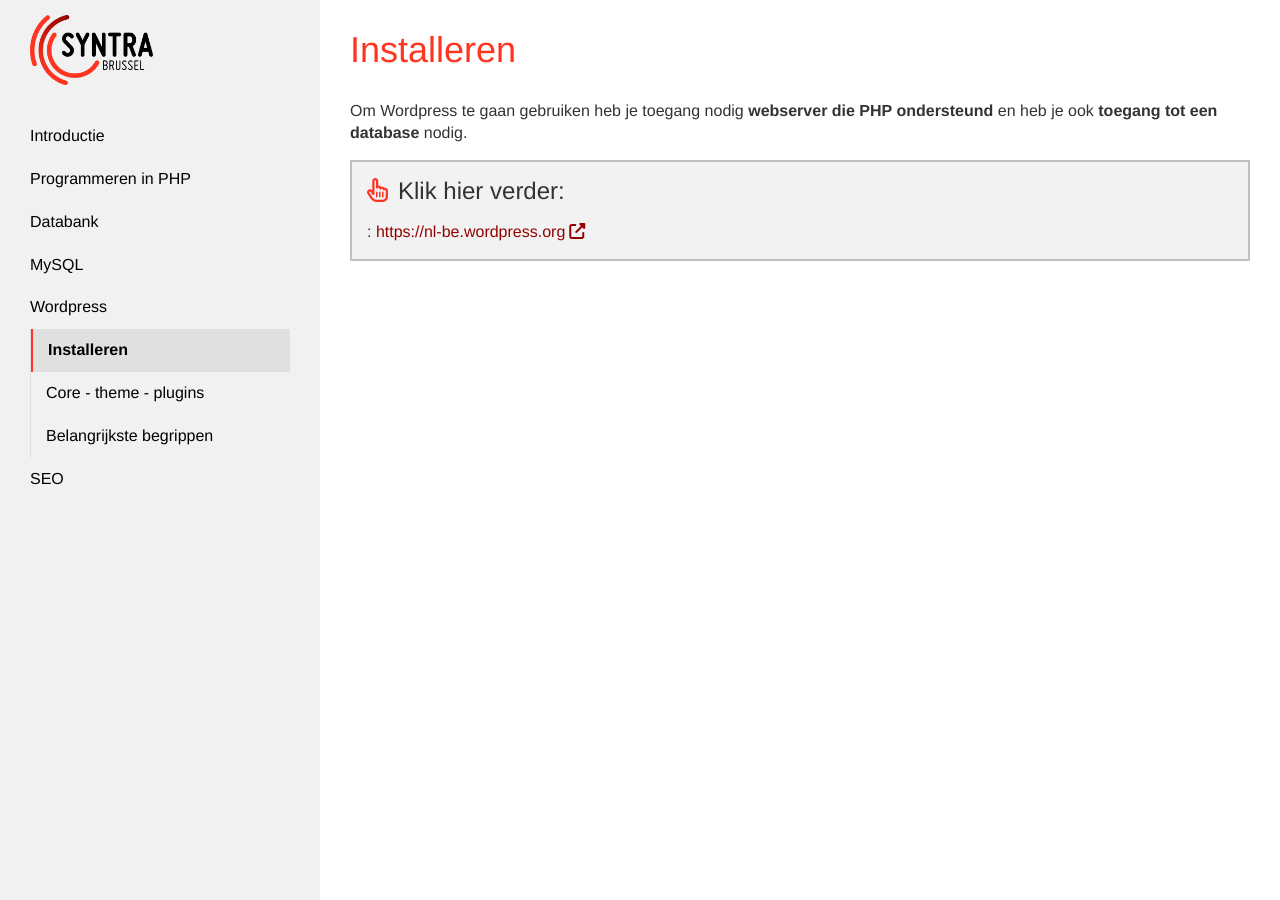
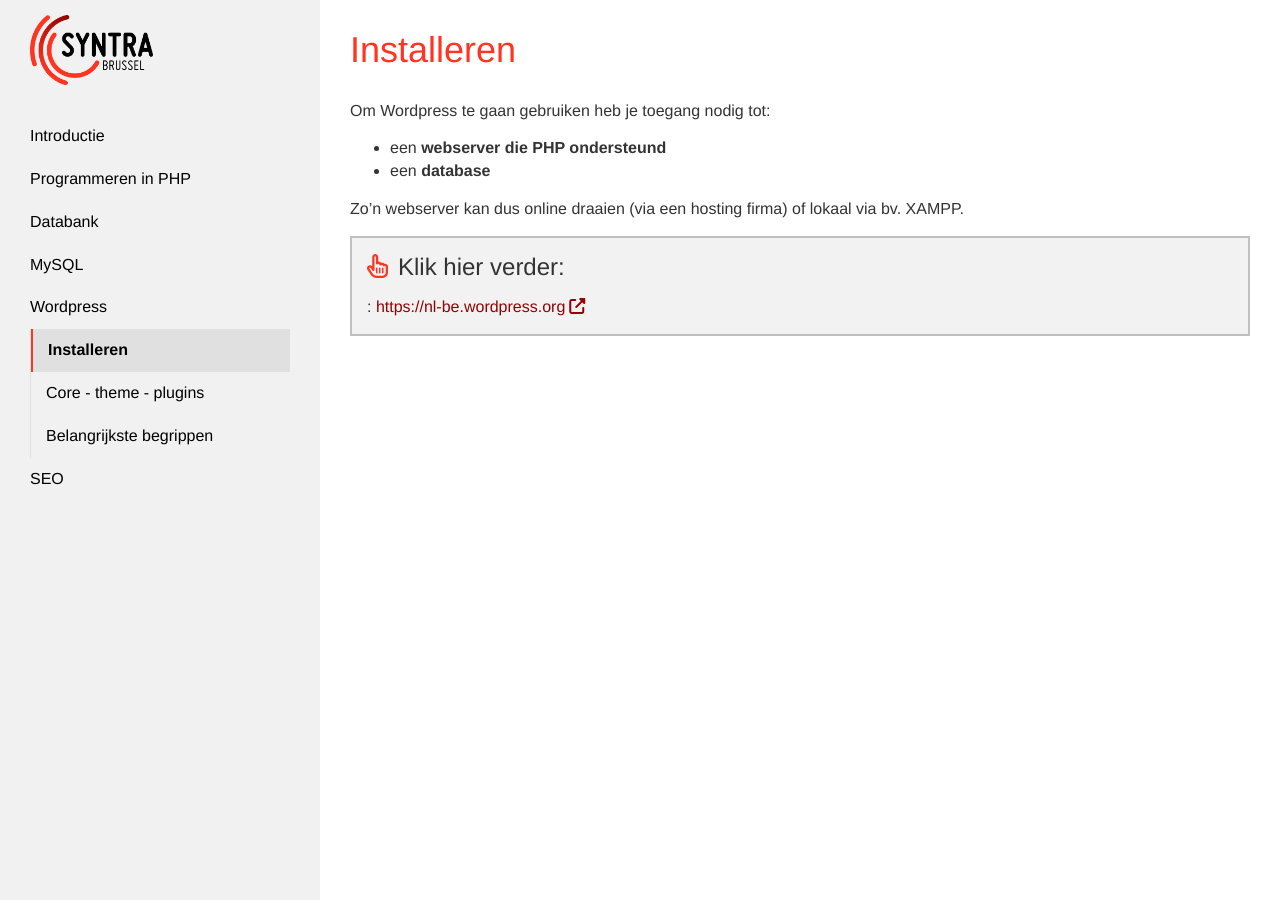
Before and after one commit to Syntra-Brussel/dynamische-webtechnieken, a Jekyll site: the page built from wordpress/installeren.md, in a window 1280 px wide and 900 px high. Built offline with Jekyll 4.4.1, drawn with Linux system fonts in a browser that asks for light colours; nearby versions of some CDN libraries; a script that is not in the unit is left out.

Commit message:
Update installeren.md

```diff
--- a/wordpress/installeren.md
+++ b/wordpress/installeren.md
@@ -6,4 +6,8 @@ collection: wordpress
 links:
   - url: https://nl-be.wordpress.org
 ---
-Om Wordpress te gaan gebruiken heb je toegang nodig <strong>webserver die PHP ondersteund</strong> en heb je ook <strong>toegang tot een database</strong> nodig.
+Om Wordpress te gaan gebruiken heb je toegang nodig tot:
+* een <strong>webserver die PHP ondersteund</strong>
+* een <strong>database</strong>
+
+Zo'n webserver kan dus online draaien (via een hosting firma) of lokaal via bv. XAMPP.
```
